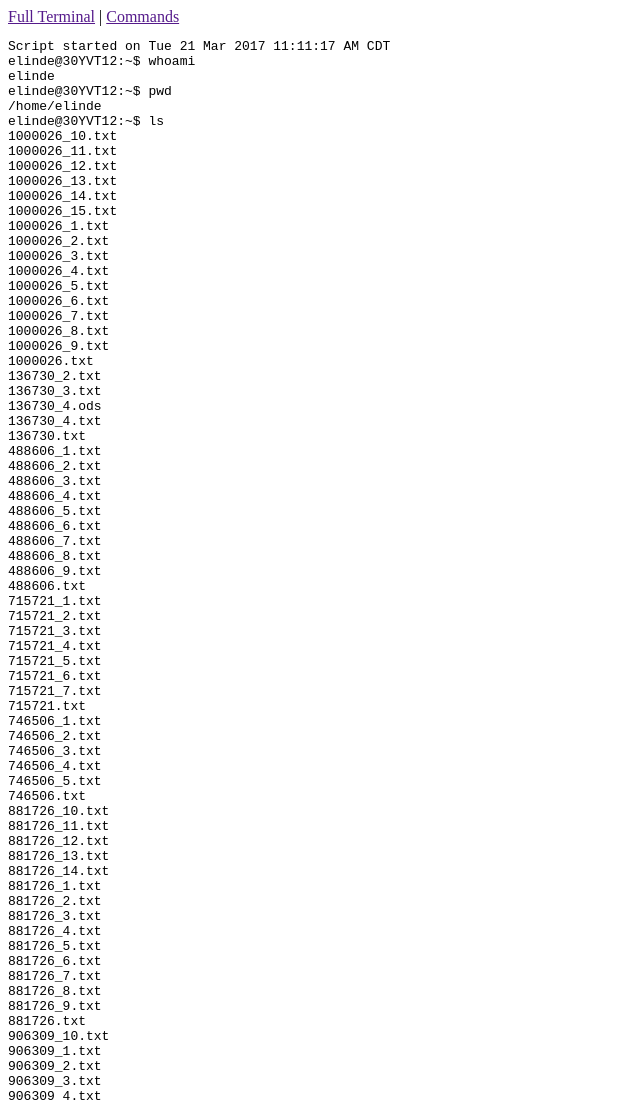
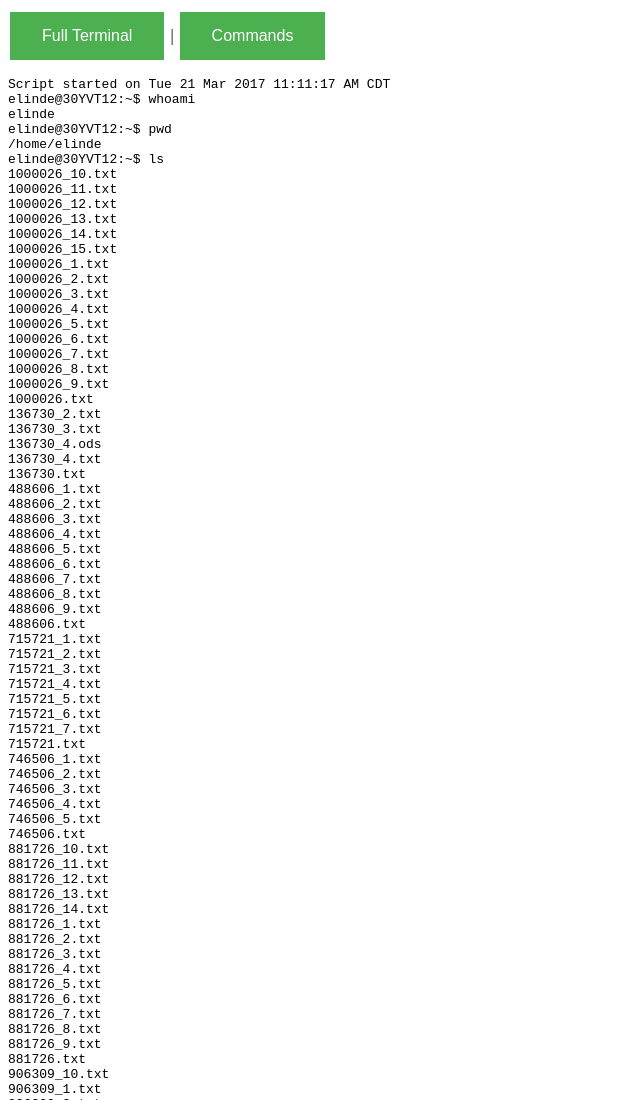
Before and after one commit to evanlinde/shell-2017-03-21, a plain HTML site: page index.html in a window 1280 px wide. Shown: the top 1100 px of the page, without its empty margins (0-640 px from the left). Drawn offline with nearby package versions, Linux system fonts and the light colour scheme.

Commit message:
add button css

```diff
--- a/index.html
+++ b/index.html
@@ -1,6 +1,20 @@
 <html>
 <head>
   <title>Shell</title>
+  <style>
+.button {
+    background-color: #4CAF50;
+    border: none;
+    color: white;
+    padding: 15px 32px;
+    text-align: center;
+    text-decoration: none;
+    display: inline-block;
+    font-size: 16px;
+    margin: 4px 2px;
+    cursor: pointer;
+}
+  </style>
   <script src="https://ajax.googleapis.com/ajax/libs/jquery/3.1.1/jquery.min.js"></script>
   <script>
 $(document).ready(function(){
@@ -25,7 +39,7 @@ $(document).ready(function(){
 <body>
   <header>
     <nav>
-      <a href="" id="nav_terminal">Full Terminal</a> | <a href="" id="nav_commands">Commands</a>
+      <button class="button" id="nav_terminal">Full Terminal</button> | <button class="button" id="nav_commands">Commands</button>
     </nav>
   </header>
   <div id="full_terminal"></div>
```
